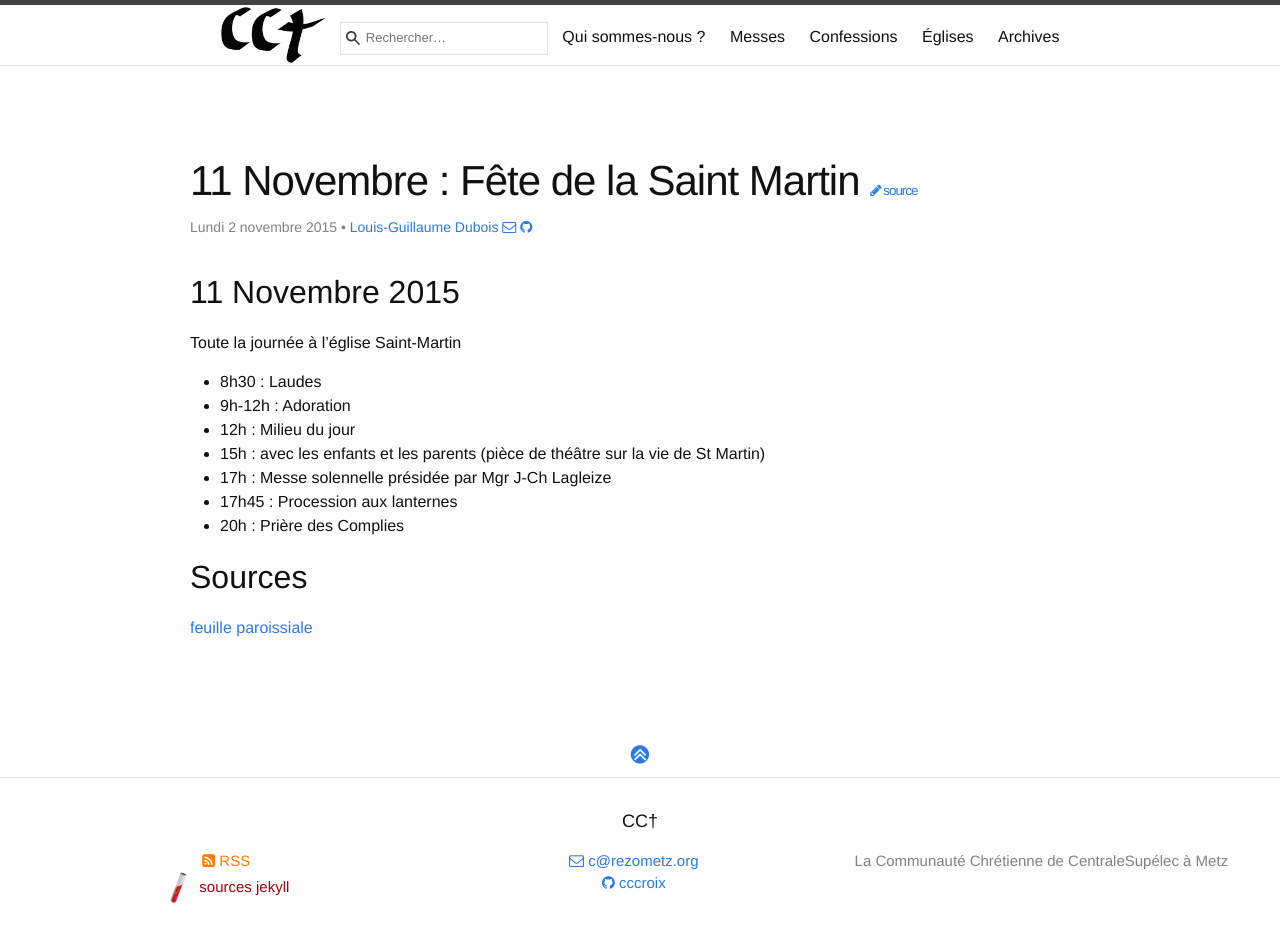
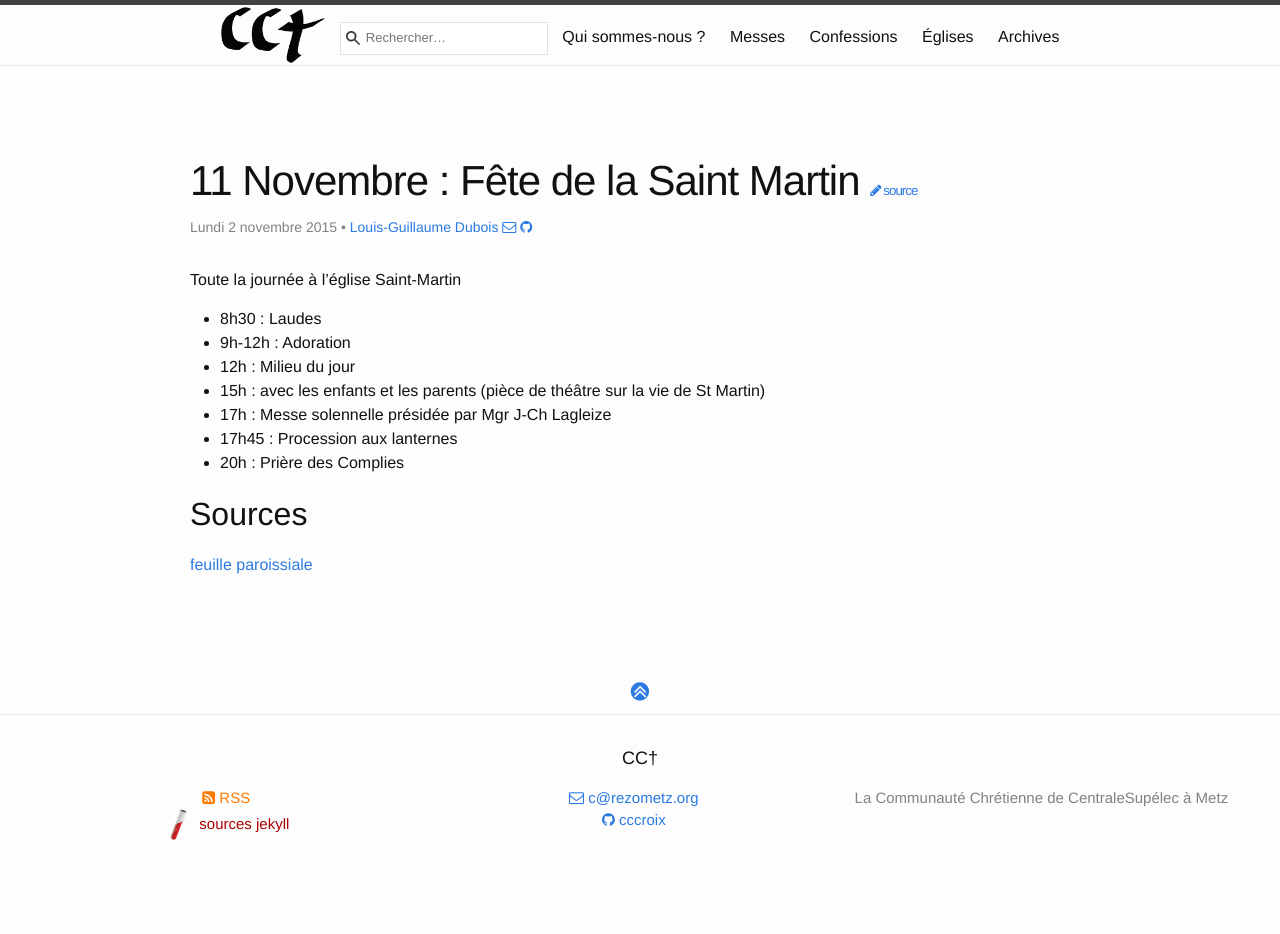
Before and after one commit to cccroix/cccroix.github.io, a Jekyll site: the page built from _posts/2015-11-02-saint-martin.md, in a window 1280 px wide. Built offline with Jekyll 4.4.1, drawn with Linux system fonts in a browser that asks for light colours; after the commit the page ends 900 px from its top, so only the background shows below that.

Commit message:
rm supernumerary title on a post

```diff
--- a/_posts/2015-11-02-saint-martin.md
+++ b/_posts/2015-11-02-saint-martin.md
@@ -5,8 +5,6 @@ author: LGD
 date: 2015-11-02 00:04:23 CET
 categories: agenda
 ---
-
-# 11 Novembre 2015
 
 Toute la journée à l’église Saint-Martin
 
```
